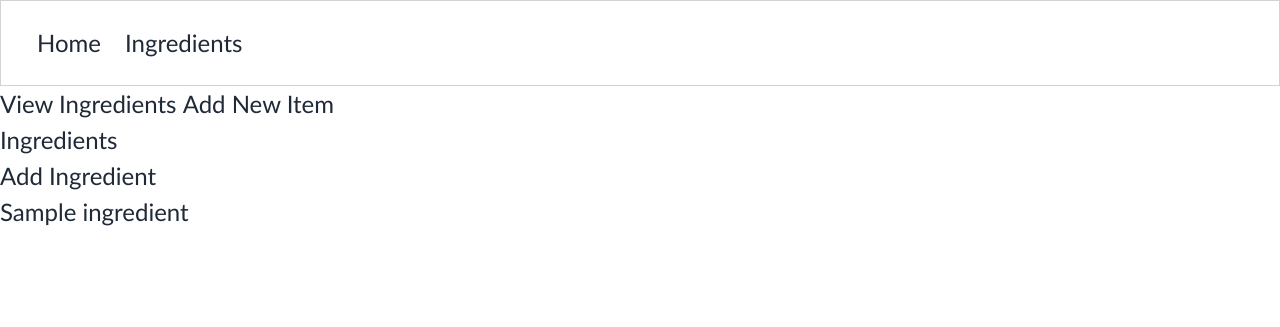
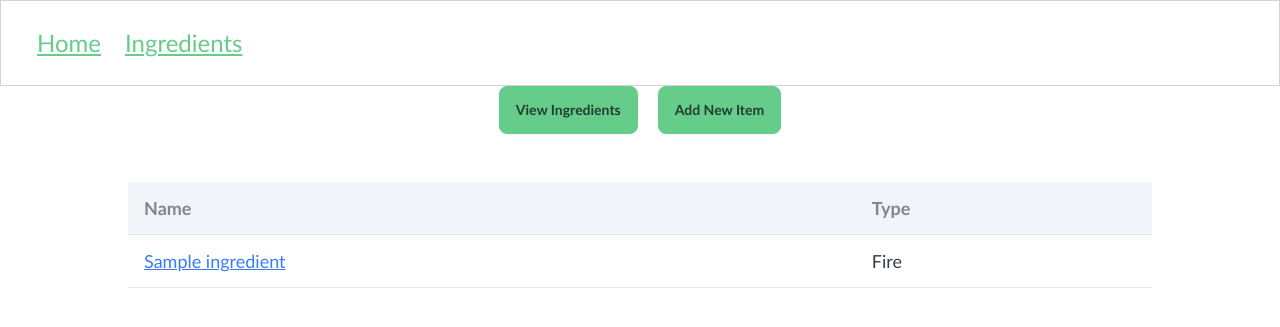
Before and after one commit to stevebrownlee/triad-htmx, a Django app: page /potioningredients in a window 1280 px wide. Shown: the top 327 px of the page. Run offline with Django 4.2, Linux system fonts and the light colour scheme; data comes from the database, SQL or seed files in the repository; tables that the repository leaves empty hold one stand-in row (Sample ...); some libraries are stand-ins or nearby versions.

Commit message:
Implement details as sub-view and lots of styling

```diff
--- a/triad/templates/base.html
+++ b/triad/templates/base.html
@@ -8,25 +8,24 @@
 
     <script src="https://unpkg.com/htmx.org@1.9.9" integrity="sha384-QFjmbokDn2DjBjq+fM+8LUIVrAgqcNW2s0PjAxHETgRn9l4fvX31ZxDxvwQnyMOX" crossorigin="anonymous"></script>
     <script src="https://unpkg.com/htmx.org/dist/ext/response-targets.js"></script>
-    <link href="https://cdn.jsdelivr.net/npm/daisyui@4.0.9/dist/full.min.css" rel="stylesheet" type="text/css" />
+    <link href="https://cdn.jsdelivr.net/npm/daisyui@4.4.23/dist/full.min.css" rel="stylesheet" type="text/css" />
     <script src="https://cdn.tailwindcss.com?plugins=forms,typography"></script>
 
     <link rel="stylesheet" href="{% static 'styles/base.css' %}" />
-
 
     {% block css %}
     {% endblock %}
 </head>
 
-<body>
+<body data-theme="emerald">
     <nav id="site-nav">
         <ol class="navList">
-            <li class="navList__route"><a href="{% url 'triad:ingredients' %}">Home</a></li>
-            <li class="navList__route"><a href="{% url 'triad:ingredients' %}">Ingredients</a></li>
+            <li class="navList__route"><a class="link link-primary" href="{% url 'triad:home' %}">Home</a></li>
+            <li class="navList__route"><a class="link link-primary" href="{% url 'triad:ingredients' %}">Ingredients</a></li>
         </ol>
     </nav>
 
-    <main id="main-content">
+    <main id="main-content" class="flex justify-center">
         {% block content %}
         {% endblock %}
     </main>
--- a/triad/templates/ingredients/index.html
+++ b/triad/templates/ingredients/index.html
@@ -2,17 +2,23 @@
 
 {% block content %}
   <!-- Ingredients Section Container -->
-  <div id="ingredients-container">
+  <div id="ingredients-container" class="w-4/5 flex justify-center flex-col">
     <!-- Navigation or Action Buttons -->
-    <div class="ingredients-actions">
-      <button hx-get="/ingredients" hx-target="#dynamic-content">View Ingredients</button>
-      <button hx-get="/ingredients/create" hx-target="#dynamic-content">Add New Item</button>
+    <div class="ingredients-actions flex justify-center space-x-5">
+      <button class="btn btn-primary"
+            hx-swap="innerHTML transition:true"
+            hx-get="/ingredients"
+            hx-target="#dynamic-content">View Ingredients</button>
+      <button class="btn btn-primary"
+              hx-get="/ingredients/create"
+              hx-swap="innerHTML transition:true"
+              hx-target="#dynamic-content">Add New Item</button>
     </div>
 
     <!-- Dynamic Content Area -->
     <!-- This is where the list, details, forms, etc., will be loaded -->
 
-    <div id="dynamic-content" hx-get="/ingredients" hx-trigger="load">
+    <div id="dynamic-content" hx-get="/ingredients" hx-trigger="load" class="flex justify-center w-full">
       <!-- Content loaded via HTMX will appear here -->
     </div>
   </div>
--- a/triad/templates/ingredients/partials/_list.html
+++ b/triad/templates/ingredients/partials/_list.html
@@ -1,11 +1,23 @@
-<h1>Ingredients</h1>
-
-<a href="{% url 'triad:ingredient_form' %}">Add Ingredient</a>
-
-<ol class="ingredients">
-  {% for ingredient in ingredients %}
-    <li class="ingredient">
-      <a id="ingredient--{{ ingredient.id }}" class="ingredient__title" href="{% url 'triad:ingredient' ingredient.id %}">{{ ingredient.name }}</a>
-    </li>
-  {% endfor %}
-</ol>
+  <table class="table table-xl mx-auto mt-12 w-full">
+    <!-- head -->
+    <thead>
+      <tr class="text-lg bg-slate-100">
+        <th>Name</th>
+        <th>Type</th>
+      </tr>
+    </thead>
+    <tbody>
+      {% for ingredient in ingredients %}
+        <tr class="text-lg">
+          <td>
+            <a class="link link-secondary"
+              id="ingredient--{{ ingredient.id }}"
+              hx-swap="innerHTML transition:true"
+              hx-target="#dynamic-content"
+              hx-get="{% url 'triad:ingredient' ingredient.id %}">{{ ingredient.name }}</a>
+          </td>
+          <td>{{ ingredient.type.description }}</td>
+        </tr>
+      {% endfor %}
+    </tbody>
+  </table>
--- a/triad/urls.py
+++ b/triad/urls.py
@@ -5,7 +5,7 @@ from .views import *
 app_name = "triad"
 
 urlpatterns = [
-    # path('/', home, name='home'),
+    path('/', home, name='home'),
     path('potioningredients', ingredients, name='ingredients'),
     path('ingredients', ingredient_list, name='ingredient-list'),
     path('ingredients/<int:ingredient_id>', ingredient_details, name="ingredient"),
--- a/triad/views/__init__.py
+++ b/triad/views/__init__.py
@@ -1 +1,2 @@
 from .ingredients import ingredient_list, ingredient_details, ingredient_form, ingredients
+from .home import home
--- /dev/null
+++ b/triad/views/home.py
@@ -0,0 +1,6 @@
+from django.shortcuts import render
+from django.views.decorators.http import require_http_methods
+
+@require_http_methods(['GET'])
+def home(request):
+    return render(request, 'index.html')
--- a/triad/views/ingredients.py
+++ b/triad/views/ingredients.py
@@ -22,7 +22,7 @@ def ingredient_details(request, ingredient_id):
 @require_http_methods(['GET', 'POST'])
 def ingredient_list(request):
     if request.method == 'GET':
-        ingredients = Ingredient.objects.all()
+        ingredients = Ingredient.objects.all().order_by("-pk")
         return render(request, 'ingredients/partials/_list.html', {'ingredients': ingredients})
 
     elif request.method == 'POST':
@@ -31,5 +31,5 @@ def ingredient_list(request):
             potency=request.POST.get('potency'),
             type=Type.objects.get(pk=request.POST.get('type')),
         )
-        ingredients = Ingredient.objects.all()
+        ingredients = Ingredient.objects.all().order_by("-pk")
         return render(request, 'ingredients/partials/_list.html', {'ingredients': ingredients})
```
Also changed, not shown: triad/static/styles/base.css (+31 -0 lines), triad/templates/index.html (added, +12 -0 lines), triad/templates/ingredients/partials/_form.html (+14 -16 lines).
